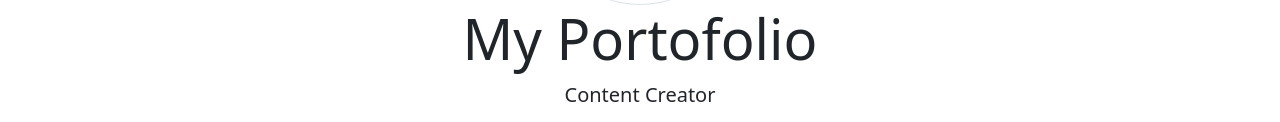
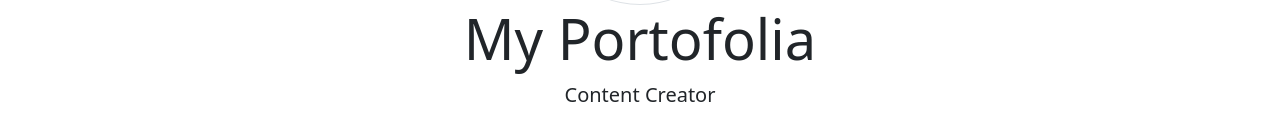
Before and after one commit to jowoweb/jowoweb.github.io, a plain HTML site: page index.html in a window 1280 px wide. Shown: the part 276-398 px from the top of the page. Drawn offline with nearby package versions, Linux system fonts and the light colour scheme.

Commit message:
update i ke a

```diff
--- a/index.html
+++ b/index.html
@@ -63,7 +63,7 @@
         width="200"
         class="rounded-circle img-thumbnail"
       />
-      <h1 class="display-4">My Portofolio</h1>
+      <h1 class="display-4">My Portofolia</h1>
       <p class="lead">Content Creator</p>
     </section>
     <!-- jumbroton -->
```
